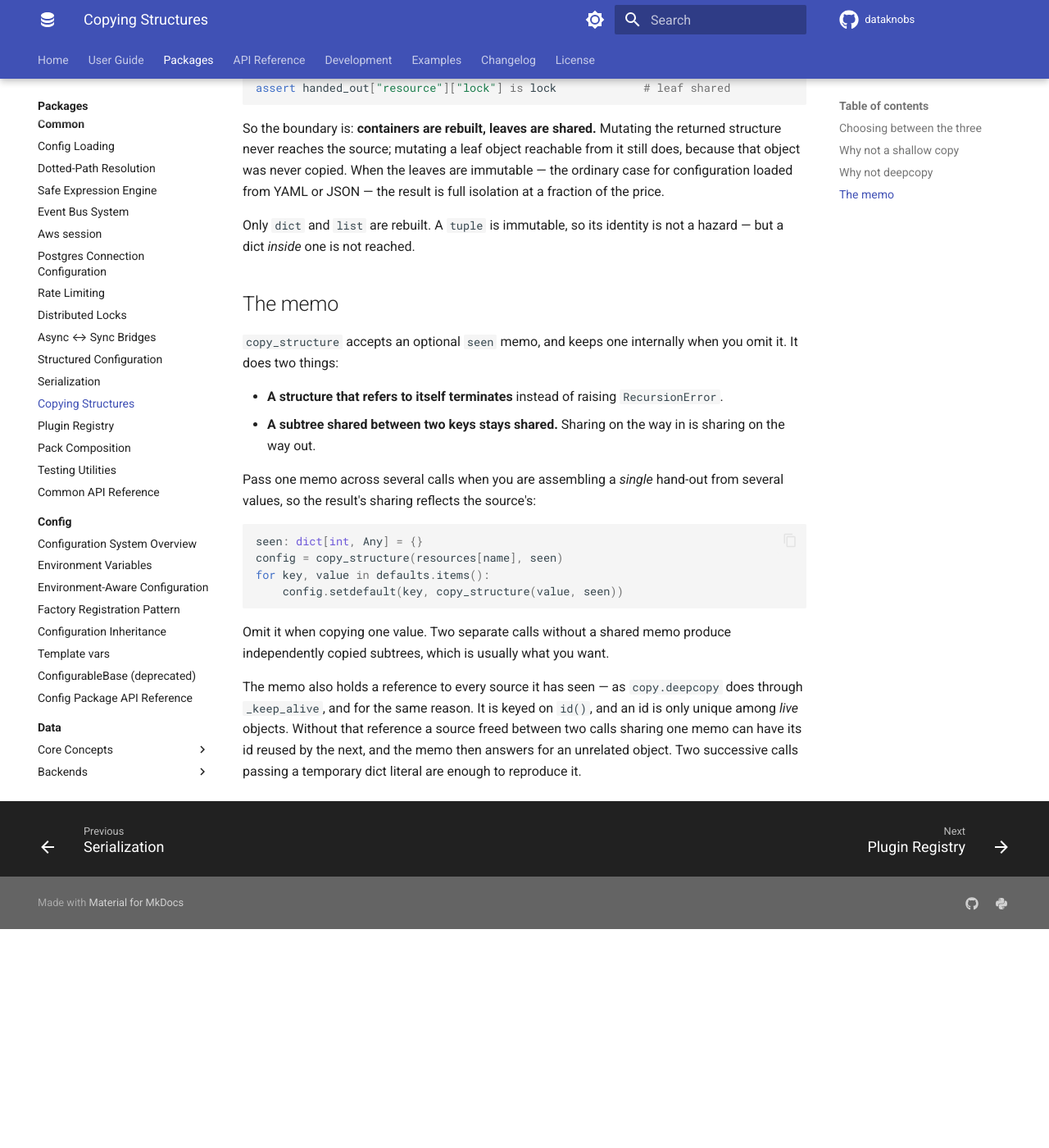
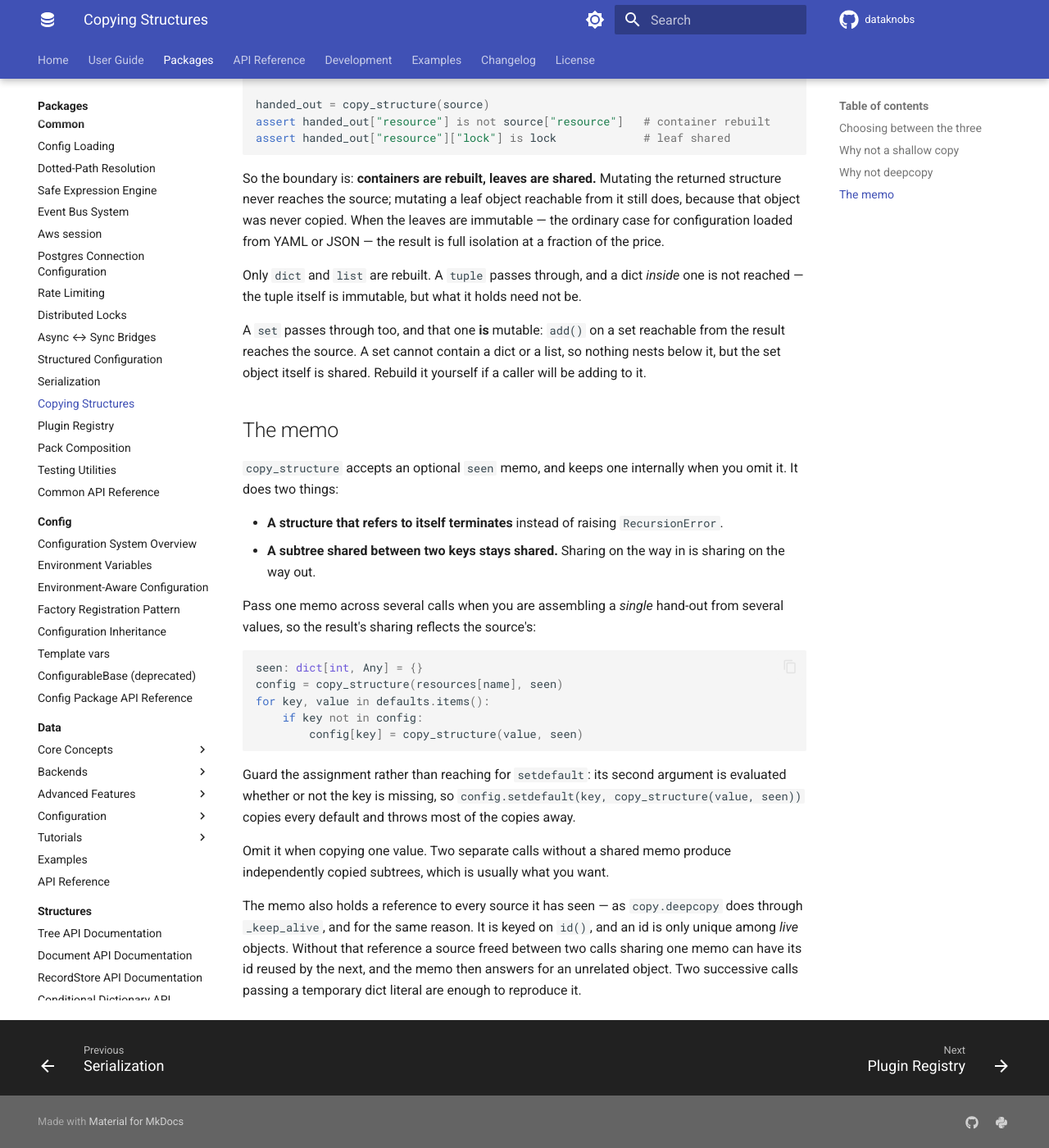
Before and after one commit to KBS-Labs/dataknobs, an MkDocs documentation site: the page built from docs/packages/common/copying.md, in a window 1280 px wide and 1400 px high, scrolled down 1622 px. Shown: the whole window at 82% size. Built offline with MkDocs 1.6.1 and Material for MkDocs 9.7.7, drawn with Linux system fonts in a browser that asks for light colours; comment, search, counter and statistics services are not loaded; before the commit the page ends 2755 px from its top, so only the background shows below that; some of the changed text lies outside the part shown.

Commit message:
docs(common): copy_structure's examples run, and name the mutable leaf
Three corrections to what the previous commit shipped, all found by
checking the guide against the code rather than reading it.

The "why not a shallow copy" example did not run. It demonstrated the
shallow case first, and that write reached `source` -- so the structural
demo below it started from a `source` already reading "array" and its
closing assertion failed. Executing the block is what found this; the
same example in the docstring survives because it happens to run the two
halves in the other order. Both now build a fresh source per half, which
also makes the point the prose was making: the first write really did
reach the source.

The memo example used `setdefault`, whose second argument is evaluated
whether or not the key is missing -- so it copied every default and
discarded most of the copies, in a guide arguing the function is the
cheap one. The call site it models guards with `if key not in config`,
and now so does the example.

`tuple` was the only pass-through named, and its safety was attributed
to immutability. A `set` passes through on the same rule while being
mutable: `add()` on one reachable from the result reaches the source.
Nothing nests below it, since a set cannot hold a dict or a list, but
the set object itself is shared. Named in the docstring, the guide and
the changelog, and pinned by a test -- the existing pass-through test
covers `frozenset`, which is the half that cannot bite.

Co-Authored-By: Claude Opus 5 (1M context) <noreply@anthropic.com>
Claude-Session: https://claude.ai/code/session_01TJ5T8DtuR9RdKcZTkdPjGo

````diff
--- a/packages/common/docs/guides/copying.md
+++ b/packages/common/docs/guides/copying.md
@@ -30,13 +30,16 @@ is still the source's own object, so a consumer adjusting a nested
 section writes back into a structure that outlives the hand-out:
 
 ```python
-source = {"schema": {"type": "object"}}
+def stage():
+    return {"schema": {"type": "object"}}
 
+source = stage()
 shallow = dict(source)
 shallow["schema"]["type"] = "array"
 assert source["schema"]["type"] == "array"        # reached the source
 
-structural = copy_structure(source)
+source = stage()                                  # a fresh one; the write above
+structural = copy_structure(source)               # really did reach the last
 structural["schema"]["type"] = "array"
 assert source["schema"]["type"] == "object"       # did not
 ```
@@ -69,8 +72,14 @@ copied. When the leaves are immutable — the ordinary case for
 configuration loaded from YAML or JSON — the result is full isolation at
 a fraction of the price.
 
-Only `dict` and `list` are rebuilt. A `tuple` is immutable, so its
-identity is not a hazard — but a dict *inside* one is not reached.
+Only `dict` and `list` are rebuilt. A `tuple` passes through, and a dict
+*inside* one is not reached — the tuple itself is immutable, but what it
+holds need not be.
+
+A `set` passes through too, and that one **is** mutable: `add()` on a set
+reachable from the result reaches the source. A set cannot contain a dict
+or a list, so nothing nests below it, but the set object itself is shared.
+Rebuild it yourself if a caller will be adding to it.
 
 ## The memo
 
@@ -90,8 +99,14 @@ source's:
 seen: dict[int, Any] = {}
 config = copy_structure(resources[name], seen)
 for key, value in defaults.items():
-    config.setdefault(key, copy_structure(value, seen))
+    if key not in config:
+        config[key] = copy_structure(value, seen)
 ```
+
+Guard the assignment rather than reaching for `setdefault`: its second
+argument is evaluated whether or not the key is missing, so
+`config.setdefault(key, copy_structure(value, seen))` copies every default
+and throws most of the copies away.
 
 Omit it when copying one value. Two separate calls without a shared memo
 produce independently copied subtrees, which is usually what you want.
````
Also changed, not shown: packages/common/CHANGELOG.md (+5 -0 lines), 2 other files.
